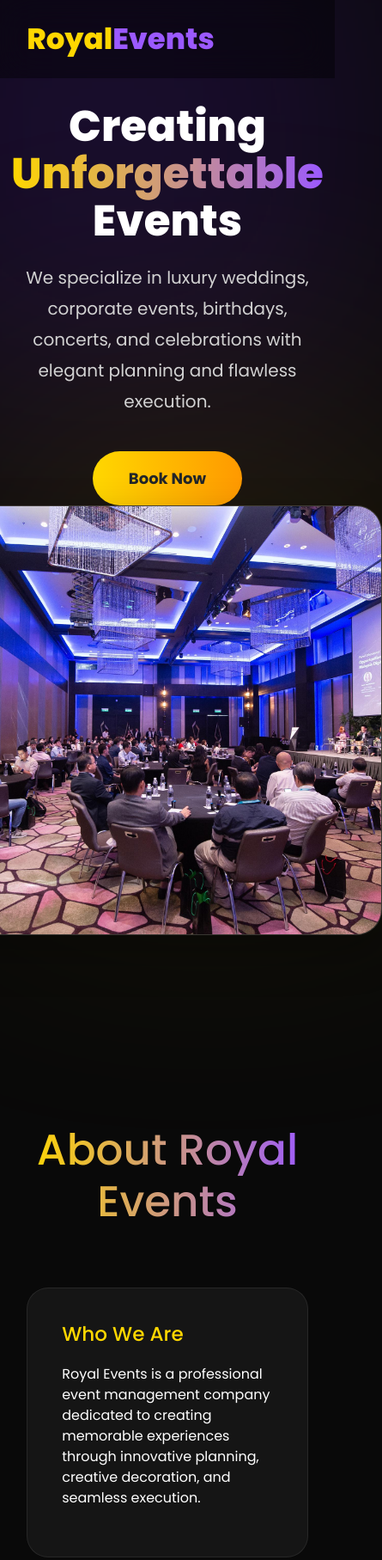
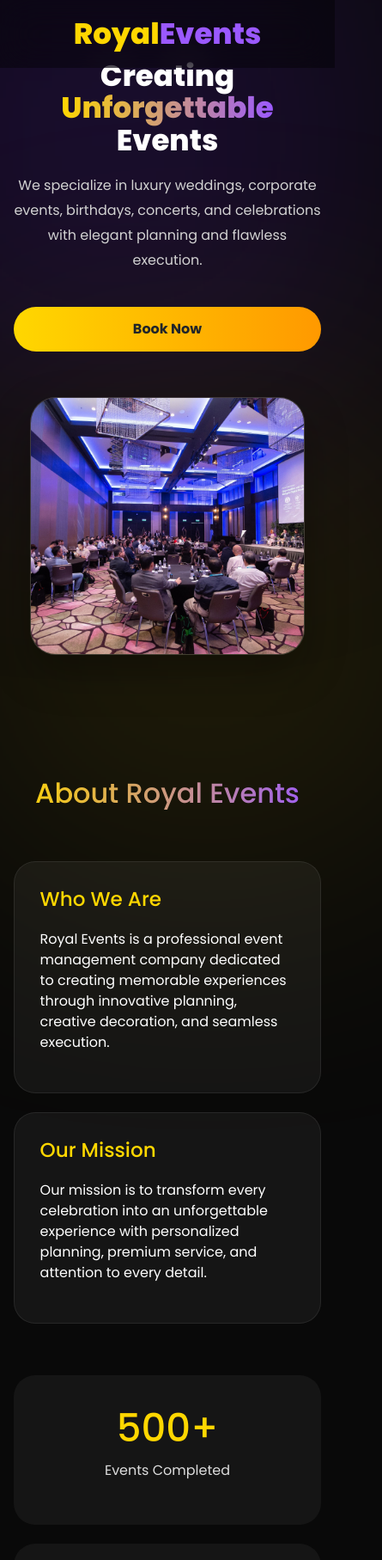
Before and after one commit to kathir-236/Event-management-company, a plain HTML site: page index.html in a window 390 px wide. Shown: the top 1815 px of the page at 86% size, 445 px wide, since content can reach past the window. Drawn offline with nearby package versions, Linux system fonts and the light colour scheme.

Commit message:
Update style.css

```diff
--- a/style.css
+++ b/style.css
@@ -1439,3 +1439,235 @@ transform:scale(1.05);
 box-shadow:0 0 30px gold;
 
 }
+/*==========================
+RESPONSIVE
+==========================*/
+
+@media (max-width: 1200px) {
+    nav {
+        padding: 18px 6%;
+    }
+
+    .hero {
+        padding: 100px 6%;
+    }
+
+    .glass {
+        width: 420px;
+        height: 420px;
+    }
+
+    .title {
+        font-size: 42px;
+        margin-bottom: 60px;
+    }
+
+    section {
+        padding: 90px 6%;
+    }
+}
+
+@media (max-width: 900px) {
+    nav {
+        padding: 16px 5%;
+    }
+
+    .hero {
+        flex-direction: column;
+        text-align: center;
+        padding: 90px 5%;
+    }
+
+    .hero-content h1 {
+        font-size: 48px;
+    }
+
+    .hero-image {
+        margin-top: 40px;
+    }
+
+    .glass {
+        width: 360px;
+        height: 360px;
+    }
+
+    .hero-content p,
+    .service-card p,
+    .choose-card p,
+    .gallery-overlay p,
+    .about-card p {
+        font-size: 16px;
+    }
+
+    .title {
+        font-size: 38px;
+    }
+
+    section {
+        padding: 80px 5%;
+    }
+
+    .about-card,
+    .service-card,
+    .choose-card,
+    .price-card,
+    .team-card,
+    .testimonial-card,
+    .contact-info,
+    .contact-form {
+        padding: 30px;
+    }
+
+    .gallery-card,
+    .category-card {
+        min-height: 240px;
+    }
+}
+
+@media (max-width: 768px) {
+    nav {
+        justify-content: center;
+        gap: 14px;
+    }
+
+    nav ul {
+        flex-wrap: wrap;
+        justify-content: center;
+        gap: 12px;
+    }
+
+    .hero {
+        padding: 80px 4%;
+    }
+
+    .hero-content h1 {
+        font-size: 42px;
+    }
+
+    .btn {
+        padding: 14px 30px;
+        font-size: 16px;
+        width: auto;
+    }
+
+    .glass {
+        width: 100%;
+        max-width: 320px;
+        height: 320px;
+    }
+
+    section {
+        padding: 70px 4%;
+    }
+
+    .title {
+        font-size: 34px;
+    }
+
+    .about-grid,
+    .stats,
+    .category-grid,
+    .gallery-grid,
+    .price-grid,
+    .team-grid,
+    .testimonial-grid,
+    .contact-grid {
+        gap: 22px;
+    }
+
+    .timeline {
+        margin: 40px auto;
+        padding: 0 20px;
+    }
+
+    .timeline-item,
+    .timeline-item:nth-child(even) {
+        width: 100%;
+        left: 0;
+        padding-left: 50px;
+        text-align: left;
+    }
+
+    .timeline::before {
+        left: 20px;
+    }
+
+    .timeline-dot,
+    .timeline-item:nth-child(even) .timeline-dot {
+        left: 10px;
+    }
+
+    iframe {
+        height: 260px;
+    }
+}
+
+@media (max-width: 600px) {
+    nav {
+        padding: 14px 4%;
+    }
+
+    nav ul {
+        display: none;
+    }
+
+    .hero {
+        padding: 70px 4%;
+    }
+
+    .hero-content h1 {
+        font-size: 34px;
+    }
+
+    .hero-content p {
+        font-size: 16px;
+    }
+
+    .glass {
+        height: 300px;
+    }
+
+    section {
+        padding: 60px 4%;
+    }
+
+    .title {
+        font-size: 32px;
+    }
+
+    .btn {
+        width: 100%;
+        padding: 14px 0;
+    }
+
+    .service-card::before {
+        width: 140px;
+        height: 140px;
+        top: -70px;
+        right: -70px;
+    }
+
+    .service-icon {
+        width: 75px;
+        height: 75px;
+        font-size: 34px;
+    }
+
+    .gallery-card,
+    .category-card {
+        min-height: 220px;
+    }
+
+    .faq-question {
+        font-size: 16px;
+    }
+
+    .contact-form input,
+    .contact-form textarea {
+        padding: 14px;
+    }
+
+    footer {
+        padding: 20px 0;
+    }
+}
```
